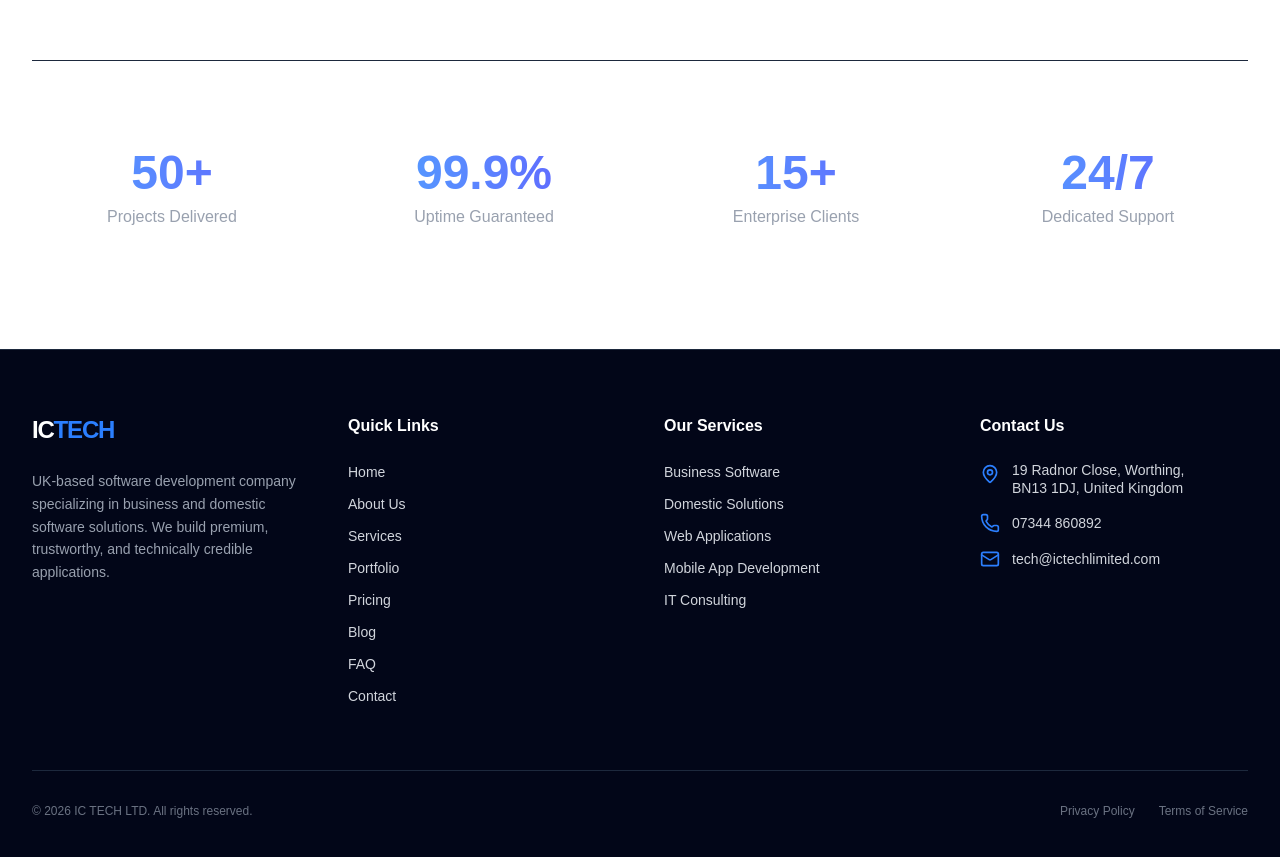
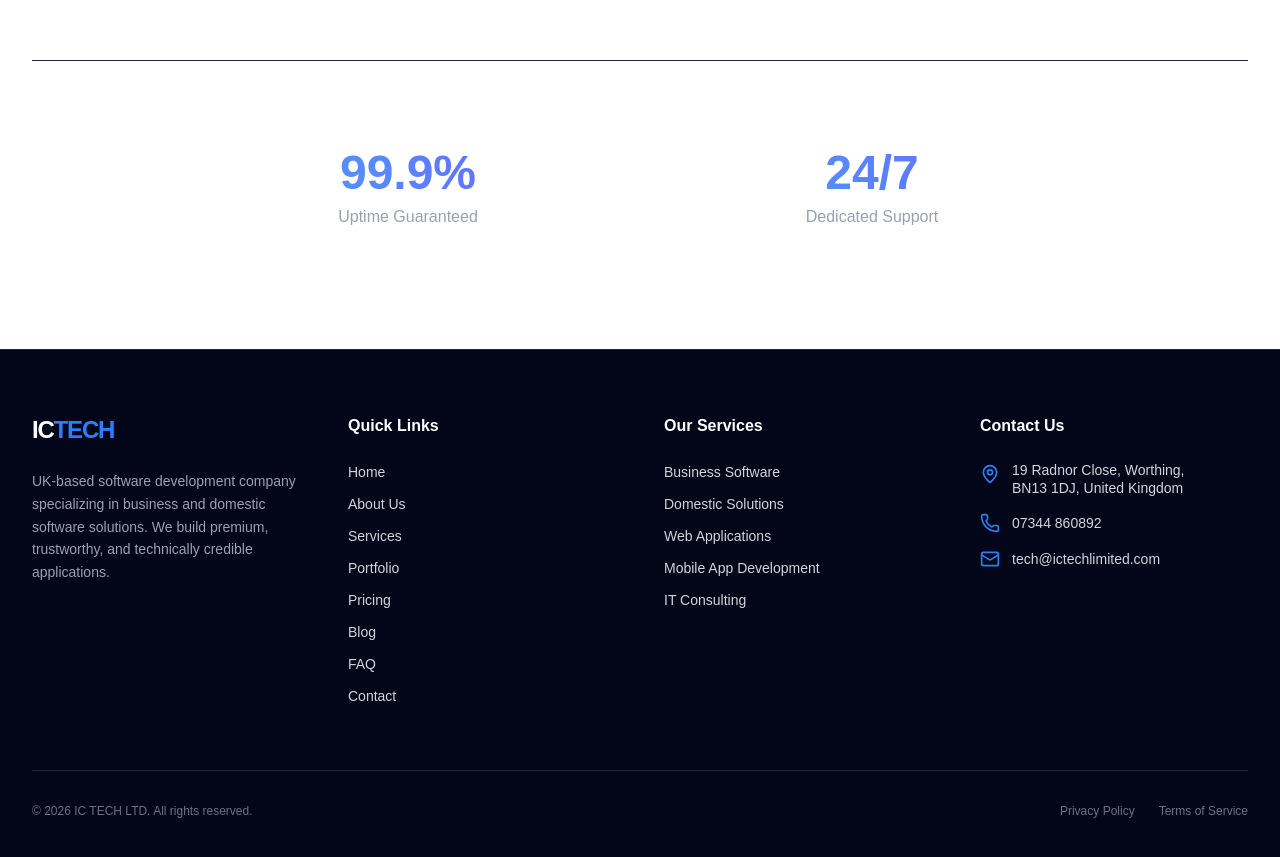
Before and after one commit to SKeerthi25/ictech, a Next.js app: page /portfolio in a window 1280 px wide. Shown: the part 1500-2357 px from the top of the page. Built offline with nearby package versions, Linux system fonts and the light colour scheme.

Commit message:
Remove specific client numbers from portfolio stats

```diff
--- a/src/app/portfolio/page.tsx
+++ b/src/app/portfolio/page.tsx
@@ -75,11 +75,9 @@
         </div>
 
         <div className="border-t border-slate-800 pt-16 mt-8">
-          <div className="grid grid-cols-1 sm:grid-cols-2 md:grid-cols-4 gap-8 text-center">
+          <div className="grid grid-cols-1 sm:grid-cols-2 gap-8 text-center max-w-4xl mx-auto">
             {[
-              { stat: "50+", label: "Projects Delivered" },
               { stat: "99.9%", label: "Uptime Guaranteed" },
-              { stat: "15+", label: "Enterprise Clients" },
               { stat: "24/7", label: "Dedicated Support" }
             ].map((item, idx) => (
               <div key={idx} className="p-6">
```
